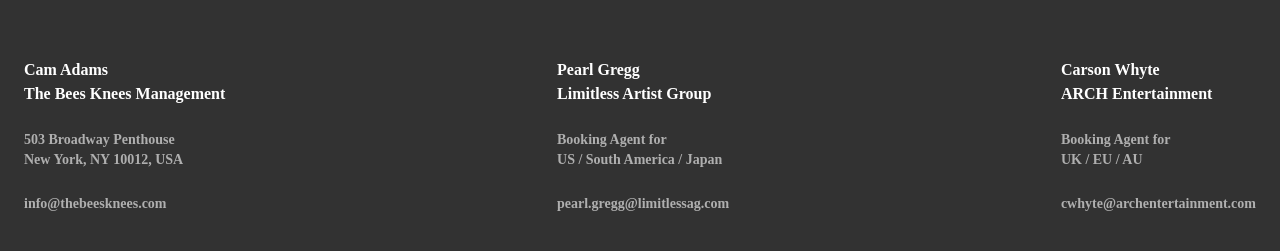
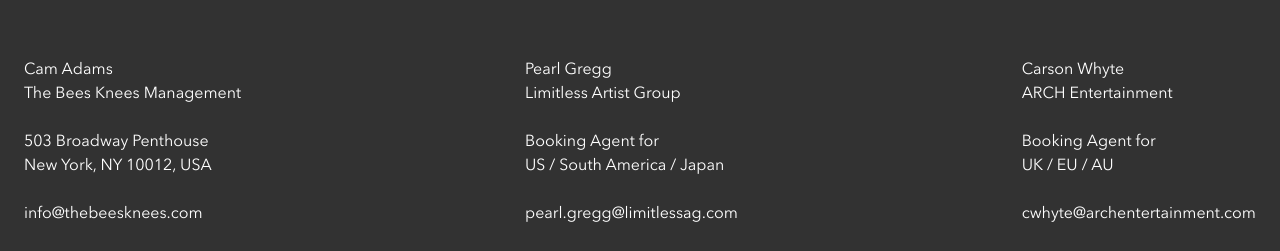
Before and after one commit to asthavohra/astha-vohra-bandsite, a plain HTML site: page index.html in a window 1280 px wide. Shown: the part 2503-2754 px from the top of the page. Drawn offline with Linux system fonts and the light colour scheme.

Commit message:
fonts being displayed

```diff
--- a/styles/partials/_breakpoints.scss
+++ b/styles/partials/_breakpoints.scss
@@ -12,7 +12,7 @@
   }
 }
 
-/* media query for high pixel density desktops*/
+/* media query for desktops*/
 @mixin large {
   @media only screen and (min-width: 1440px) {
     @content;
--- a/styles/partials/_fonts.scss
+++ b/styles/partials/_fonts.scss
@@ -1,17 +1,15 @@
 @font-face {
   font-family: "Avenir";
-  src: url("./assets/font/AvenirNextLTPro-Regular.otf") format("otf");
+  src: url("../../assets/fonts/AvenirNextLTPro.ttf");
   font-weight: 400;
 }
-
 @font-face {
   font-family: "Avenir";
-  src: url("./assets/font/AvenirNextLTPro-Demi.otf") format("otf");
+  src: url("../../assets/fonts/AvenirNextLTProDemi.ttf");
   font-weight: 600;
 }
-
 @font-face {
   font-family: "Avenir";
-  src: url("./assets/font/AvenirNextLTPro-Bold.otf") format("otf");
+  src: url("../../assets/fonts/AvenirNextLTProBold.ttf");
   font-weight: 700;
 }
--- a/styles/partials/_footer.scss
+++ b/styles/partials/_footer.scss
@@ -29,17 +29,25 @@
       font-size: 0.875rem;
       line-height: 1.375rem;
       padding-bottom: 1.25rem;
+      font-weight: 400;
     }
     &-location,
     &-link {
-      color: $color-silver;
+      color: $color-white;
       text-decoration: none;
       margin-bottom: 1.25rem;
+      font-weight: 400;
+      font-size: 1rem;
+      color: $color-white;
+      line-height: 1.5rem;
     }
   }
   &__copyright {
-    color: $color-silver;
     padding-bottom: 2rem;
+    font-weight: 400;
+    font-size: 1rem;
+    color: $color-white;
+    line-height: 1.5rem;
   }
 }
 
--- a/styles/partials/_hero.scss
+++ b/styles/partials/_hero.scss
@@ -1,5 +1,6 @@
 @use "./colors" as *;
 @use "./breakpoints" as *;
+@use "./fonts" as *;
 main {
   padding: unset;
 }
--- /dev/null
+++ b/styles/partials/_mixin.scss
@@ -0,0 +1,8 @@
+@use "./fonts" as *;
+@mixin title-font {
+  font-family: "Avenir";
+  font-size: 1.5rem;
+  line-height: 2rem;
+  font-weight: 700;
+  padding: 1.5rem 0 1rem 0;
+}
--- a/styles/partials/_navbar.scss
+++ b/styles/partials/_navbar.scss
@@ -6,7 +6,7 @@
   width: 100%;
   height: 80px;
   background-color: $color-black;
-  color: $color-silver;
+  color: $color-mercury;
   display: flex;
   flex-direction: column;
   justify-content: center;
```
Also changed, not shown: index.html (+2 -1 lines), assets/fonts/AvenirNextLTPro-Bold.otf (renamed from assets/font/AvenirNextLTPro-Bold.otf), assets/fonts/AvenirNextLTPro-Demi.otf (renamed from assets/font/AvenirNextLTPro-Demi.otf), assets/fonts/AvenirNextLTPro-Regular.otf (renamed from assets/font/AvenirNextLTPro-Regular.otf), assets/fonts/AvenirNextLTPro.ttf (renamed from assets/font/Alternative files/AvenirNextLTPro.ttf), assets/fonts/AvenirNextLTProBold.ttf (renamed from assets/font/Alternative files/AvenirNextLTProBold.ttf), assets/fonts/AvenirNextLTProDemi.ttf (renamed from assets/font/Alternative files/AvenirNextLTProDemi.ttf), styles/bio.css, 4 other files.
